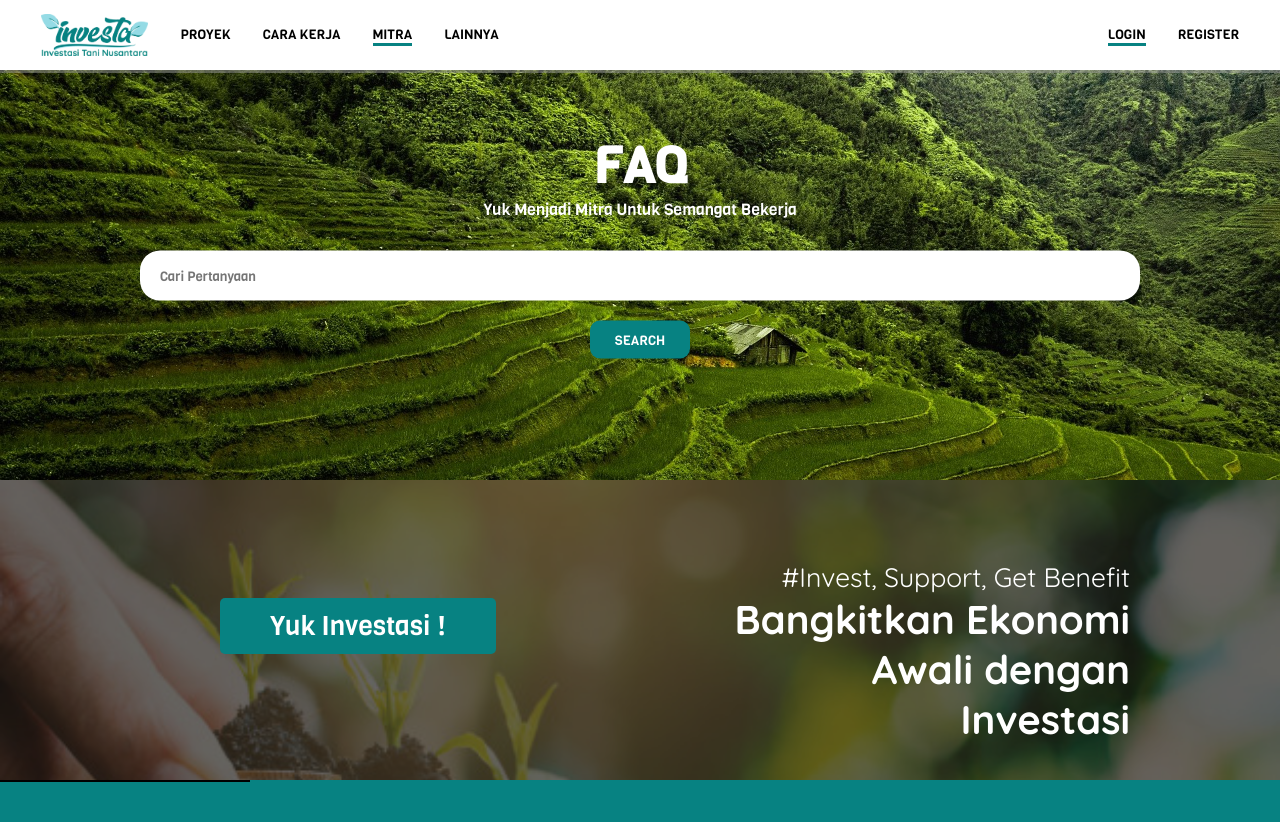
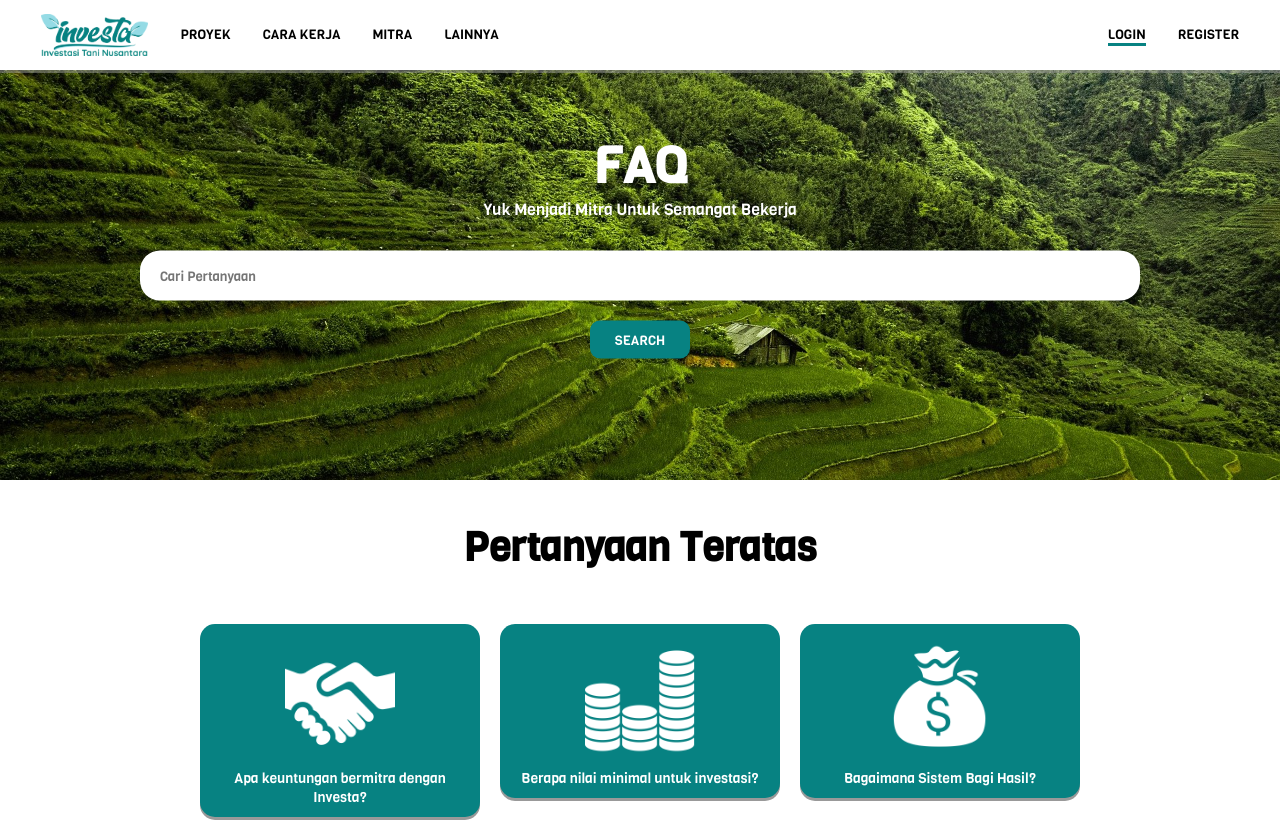
Before and after one commit to golz04/investa-web, a plain HTML site: page page-faq.html in a window 1280 px wide. Shown: the top 822 px of the page. Drawn offline with Linux system fonts and the light colour scheme.

Commit message:
FAQ SELESAI, kurang Navbar Bawah

```diff
--- a/css/style-faq.css
+++ b/css/style-faq.css
@@ -76,6 +76,7 @@
     background-attachment: fixed;
     background-repeat: no-repeat;
     background-size: cover;
+    margin-top: 50px;
 }
 .tagline-container{
     width: 100%;
@@ -128,3 +129,43 @@
 .footer-title img{
     width: 100%;
 }
+.question h1 {
+    text-align: center;
+    font-size: 40px;
+    margin-top: 40px;
+
+}
+.top-question {
+    display: grid;
+    grid-template-columns: repeat(auto-fit, minmax(50px, 1fr));
+    gap: 20px;
+    margin: 50px 200px 100px 200px;
+
+}
+.question-box button{
+    background-color: var(--success);
+    border-radius: 10px;
+    text-align: center;
+    color: white;
+    cursor: pointer;
+    outline: none;
+    border: none;
+    border-radius: 15px;
+    box-shadow: 0 3px #999;
+    font-size: 14px;
+    padding: 10px;
+}
+.question-box button:hover{
+    background-color: var(--seablue);
+}
+
+.question-box button:active {
+    background-color:var(--success);
+    box-shadow: 0 5px #666;
+    transform: translateY(4px);
+}
+
+.question-box img {
+    width: 50%;
+    padding: 10px;
+}
--- a/page-faq.html
+++ b/page-faq.html
@@ -18,12 +18,12 @@
                 </a>
                 <a href="#"><span>PROYEK</span></a>
                 <a href="#"><span>CARA KERJA</span></a>
-                <a href="#"><span class="on-active">MITRA</span></a>
+                <a href="#"><span>MITRA</span></a>
                 <div class="nav-dropdown">
                     <button type="button" class="btn-dropdown">LAINNYA</button>
                     <div class="content-dropdown">
                         <a href="#">TENTANG KAMI</a>
-                        <a href="#">FAQ</a>
+                        <a href="#" class="on-active">FAQ</a>
                     </div>
                 </div>
                 <a href="#" class="res-right" style="float: right;"><span>REGISTER &nbsp;&nbsp;&nbsp;&nbsp;&nbsp;&nbsp;&nbsp;</span></a>
@@ -43,6 +43,32 @@
                 </div>
             </div>
         </div>
+
+        <section class="question">
+            <h1>Pertanyaan Teratas</h1>
+            <div class="top-question">
+                <div class="question-box">
+                    <button>
+                        <img src="img/icon/handshake_480px.png" alt="">
+                        <p>Apa keuntungan bermitra dengan Investa?</p>
+                    </button>
+
+                </div>
+                <div class="question-box">
+                    <button>
+                        <img src="img/icon/sales_performance_filled_500px.png" alt="">
+                        <p>Berapa nilai minimal untuk investasi?</p>
+                    </button>
+                </div>
+                <div class="question-box">
+                    <button>
+                        <img src="img/icon/money_bag_filled_500px.png" alt="">
+                        <p>Bagaimana Sistem Bagi Hasil?</p>
+                    </button>
+                </div>
+            </div>
+
+        </section>
         <section class="tagline">
             <div class="tagline-container">
                 <div class="tagline-left">
```
Also changed, not shown: img/icon/handshake_480px.png (added), img/icon/money_bag_filled_500px.png (added), img/icon/sales_performance_filled_500px.png (added).
